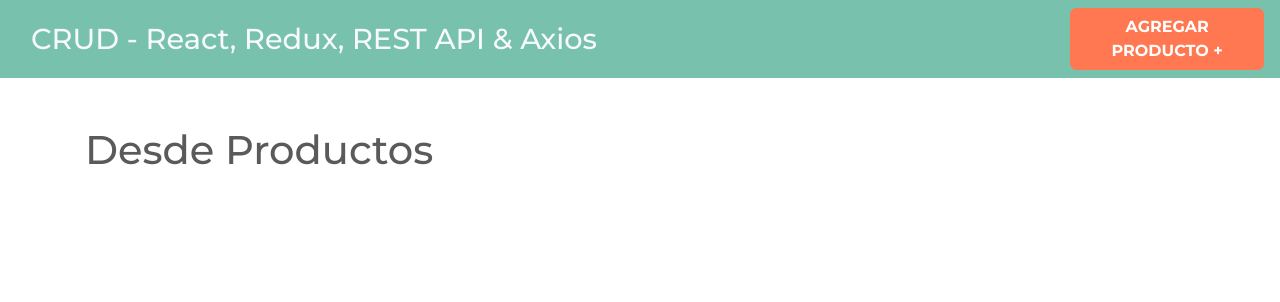
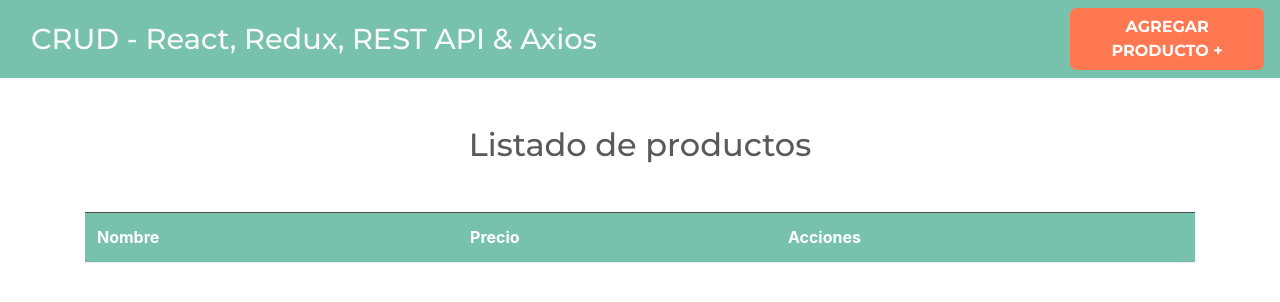
Before and after one commit to Jinsaw/crudredux, a React (Create React App) app: page / in a window 1280 px wide. Shown: the top 302 px of the page. Built offline with nearby package versions, Linux system fonts and the light colour scheme.

Commit message:
creando el formulario para editar productos y productos

```diff
--- a/src/components/EditarProducto.js
+++ b/src/components/EditarProducto.js
@@ -2,7 +2,43 @@ import React from 'react';
 
 const EditarProducto = () => {
     return (
-        <h1>Desde EditarProducto</h1>
+        <div className= "row justify-content-center">
+            <div className= "col-md-8">
+                <div className= "card">
+                    <div className="card-body">
+                        <h2 className= "text-center mb-4 font-weight-bolt">
+                            Editar Producto
+                        </h2>
+                        <form>
+                            <div className= "form-group">
+                                <label>Nombre Producto</label>
+                                <input
+                                    type= "text"
+                                    className= "form-control"
+                                    placeholder= "Modifique el nombre del producto"
+                                    name= "nombre"
+                                />
+                            </div>
+                            <div className= "form-group">
+                                <label>Precio Producto</label>
+                                <input
+                                    type= "number"
+                                    className= "form-control"
+                                    placeholder= "Modifique el precio del producto"
+                                    name= "precio"
+                                />
+                            </div>
+                            <button
+                                type= "submit"
+                                className= "btn btn-primary font-weight-bolt text-uppercase d-block w-100"
+                            >
+                                Guardar Cambios
+                            </button>
+                        </form>
+                    </div>
+                </div>
+            </div>
+        </div>
      );
 }
 
--- a/src/components/Productos.js
+++ b/src/components/Productos.js
@@ -1,8 +1,22 @@
-import React from 'react';
+import React, { Fragment } from 'react';
 
 const Productos = () => {
     return (
-        <h1>Desde Productos</h1>
+        <Fragment>
+            <h2 className= "text-center my-5">Listado de productos</h2>
+            <table className= "table table-striped">
+                <thead className= "bg-primary table-dark">
+                    <tr>
+                        <th scope= "col">Nombre</th>
+                        <th scope= "col">Precio</th>
+                        <th scope= "col">Acciones</th>
+                    </tr>
+                </thead>
+                <tbody>
+
+                </tbody>
+            </table>
+        </Fragment>
      );
 }
 
```
